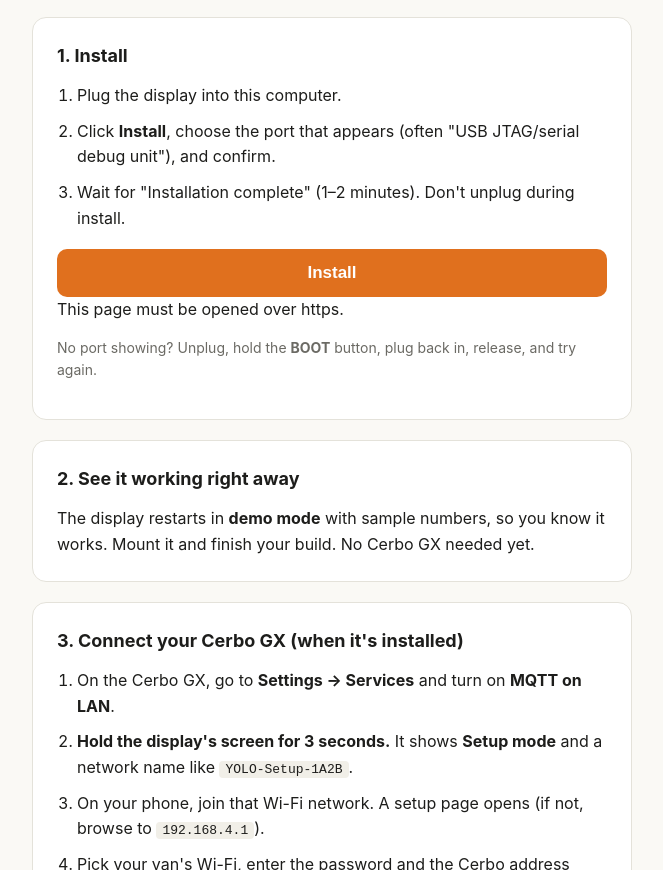
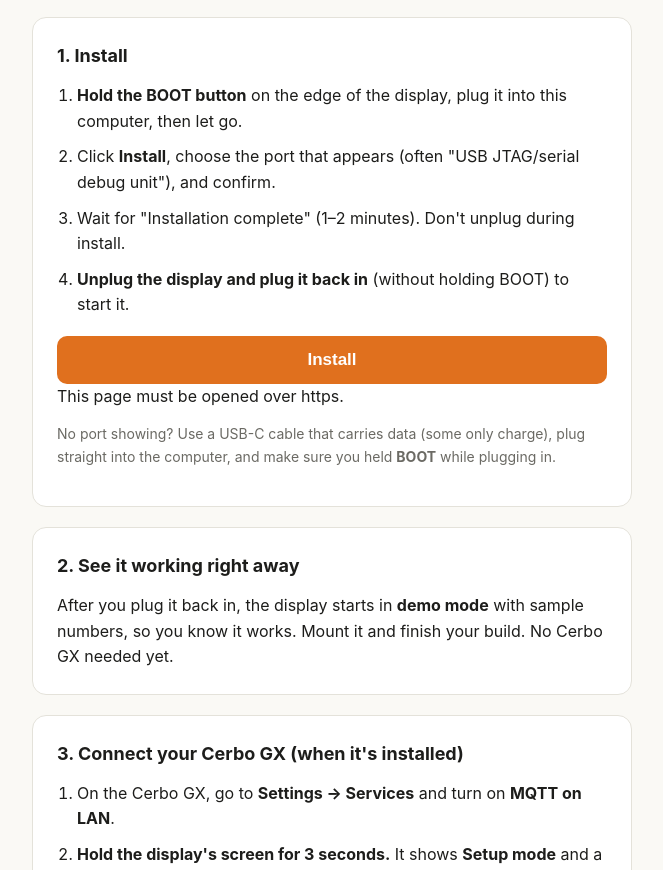
Before and after one commit to YoloCamperVans/yolo-display-installer, a plain HTML site: page index.html in a window 1280 px wide. Shown: the part 493-1363 px from the top of the page, without its empty margins (308-971 px from the left). Drawn offline with Linux system fonts and the light colour scheme.

Commit message:
Add files via upload

```diff
--- a/index.html
+++ b/index.html
@@ -46,9 +46,10 @@
   <div class="card">
     <h2>1. Install</h2>
     <ol>
-      <li>Plug the display into this computer.</li>
+      <li><b>Hold the BOOT button</b> on the edge of the display, plug it into this computer, then let go.</li>
       <li>Click <b>Install</b>, choose the port that appears (often "USB JTAG/serial debug unit"), and confirm.</li>
       <li>Wait for "Installation complete" (1–2 minutes). Don't unplug during install.</li>
+      <li><b>Unplug the display and plug it back in</b> (without holding BOOT) to start it.</li>
     </ol>
     <p id="unsupported" class="warn" hidden>This browser can't install firmware. Use Chrome, Edge, Opera or Firefox on a computer.</p>
     <div style="margin-top:18px">
@@ -58,12 +59,12 @@
         <span slot="not-allowed">This page must be opened over https.</span>
       </esp-web-install-button>
     </div>
-    <p class="small" style="margin-top:14px">No port showing? Unplug, hold the <b>BOOT</b> button, plug back in, release, and try again.</p>
+    <p class="small" style="margin-top:14px">No port showing? Use a USB-C cable that carries data (some only charge), plug straight into the computer, and make sure you held <b>BOOT</b> while plugging in.</p>
   </div>
 
   <div class="card">
     <h2>2. See it working right away</h2>
-    <p style="margin:0">The display restarts in <b>demo mode</b> with sample numbers, so you know it works. Mount it and finish your build. No Cerbo GX needed yet.</p>
+    <p style="margin:0">After you plug it back in, the display starts in <b>demo mode</b> with sample numbers, so you know it works. Mount it and finish your build. No Cerbo GX needed yet.</p>
   </div>
 
   <div class="card">
--- a/manifest-146.json
+++ b/manifest-146.json
@@ -1,6 +1,6 @@
 {
   "name": "Yolo VanDisplay 1.46",
-  "version": "1.0.0",
+  "version": "1.0.1",
   "new_install_prompt_erase": true,
   "builds": [
     {
```
Also changed, not shown: 2 other files.
